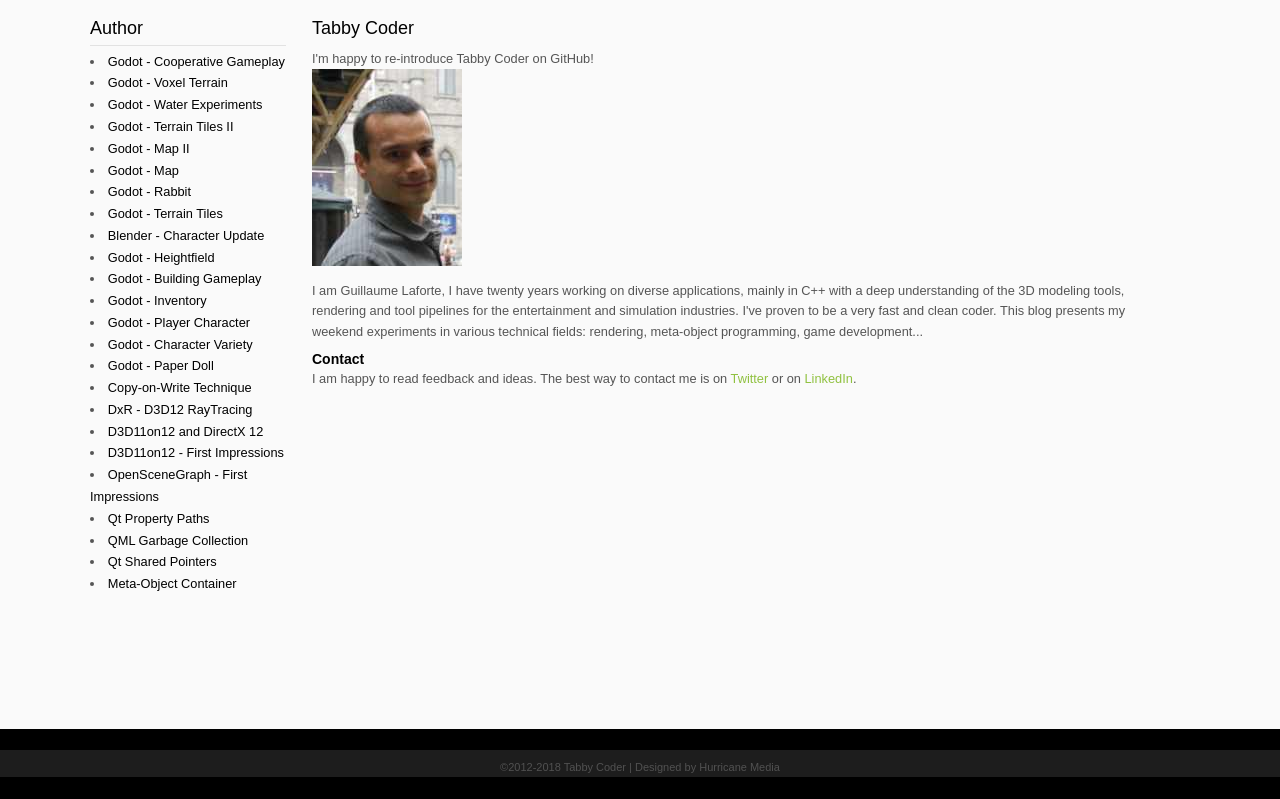
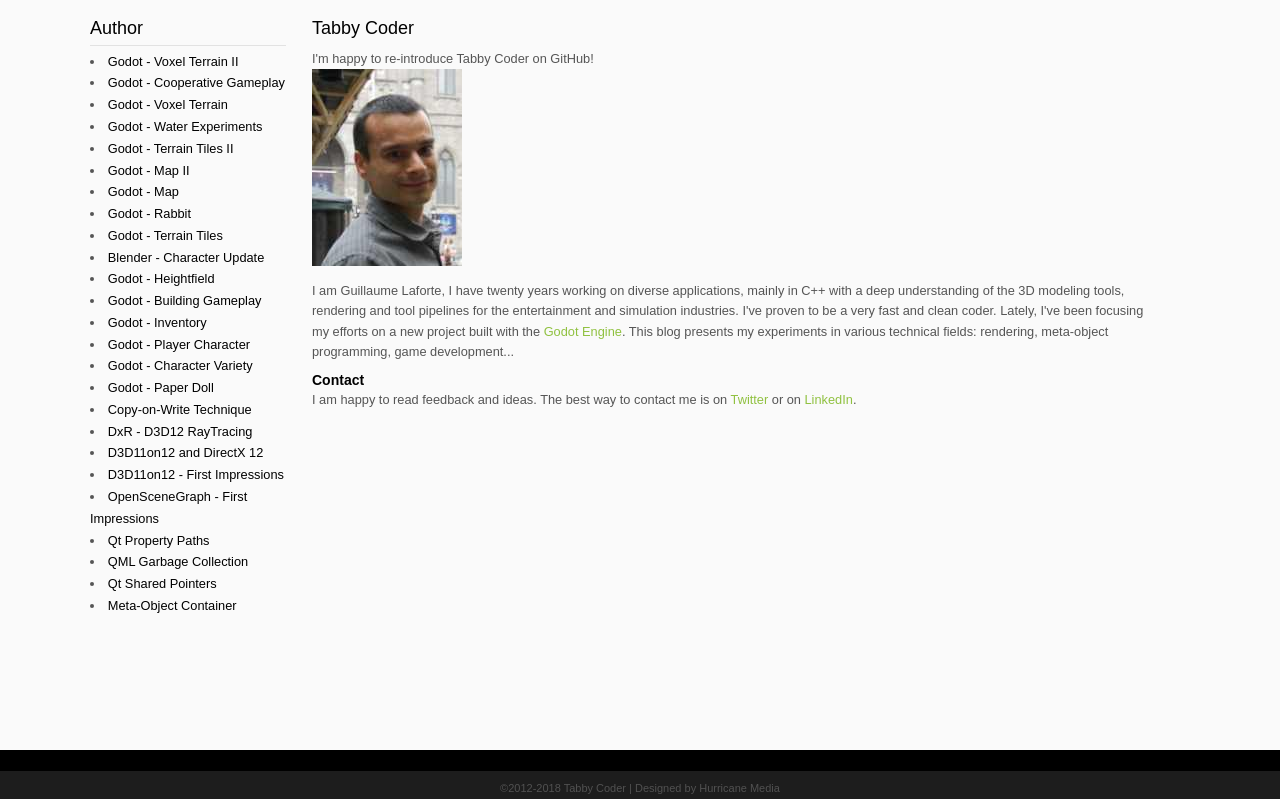
Before and after one commit to glaforte/TabbyEngine, a Jekyll site: the page built from docs/index.html, in a window 1280 px wide. Shown: the part 151-950 px from the top of the page. Built offline with Jekyll 4.4.1, drawn with Linux system fonts in a browser that asks for light colours; before the commit the page ends 928 px from its top, so only the background shows below that.

Commit message:
Wrote my week's log / blog about the improvements on the voxel terrain.

```diff
--- a/docs/index.html
+++ b/docs/index.html
@@ -5,7 +5,7 @@
 
 <p>I'm happy to re-introduce Tabby Coder on GitHub!<br/>
 <img src="assets/another_small.jpg"/><br/>
-<p>I am Guillaume Laforte, I have twenty years working on diverse applications, mainly in C++ with a deep understanding of the 3D modeling tools, rendering and tool pipelines for the entertainment and simulation industries. I've proven to be a very fast and clean coder. This blog presents my weekend experiments in various technical fields: rendering, meta-object programming, game development...</p>
+<p>I am Guillaume Laforte, I have twenty years working on diverse applications, mainly in C++ with a deep understanding of the 3D modeling tools, rendering and tool pipelines for the entertainment and simulation industries.  I've proven to be a very fast and clean coder. Lately, I've been focusing my efforts on a new project built with the <a href="https://godotengine.org/">Godot Engine</a>. This blog presents my experiments in various technical fields: rendering, meta-object programming, game development...</p>
 
 
 <h4>Contact</h4>
```
Also changed, not shown: docs/_posts/2018-09-17-godot-voxel-terrain.md (added, +30 -0 lines), docs/assets/godot-building-2.PNG (added), docs/assets/godot-voxels-16.PNG (added), 2 other files.
